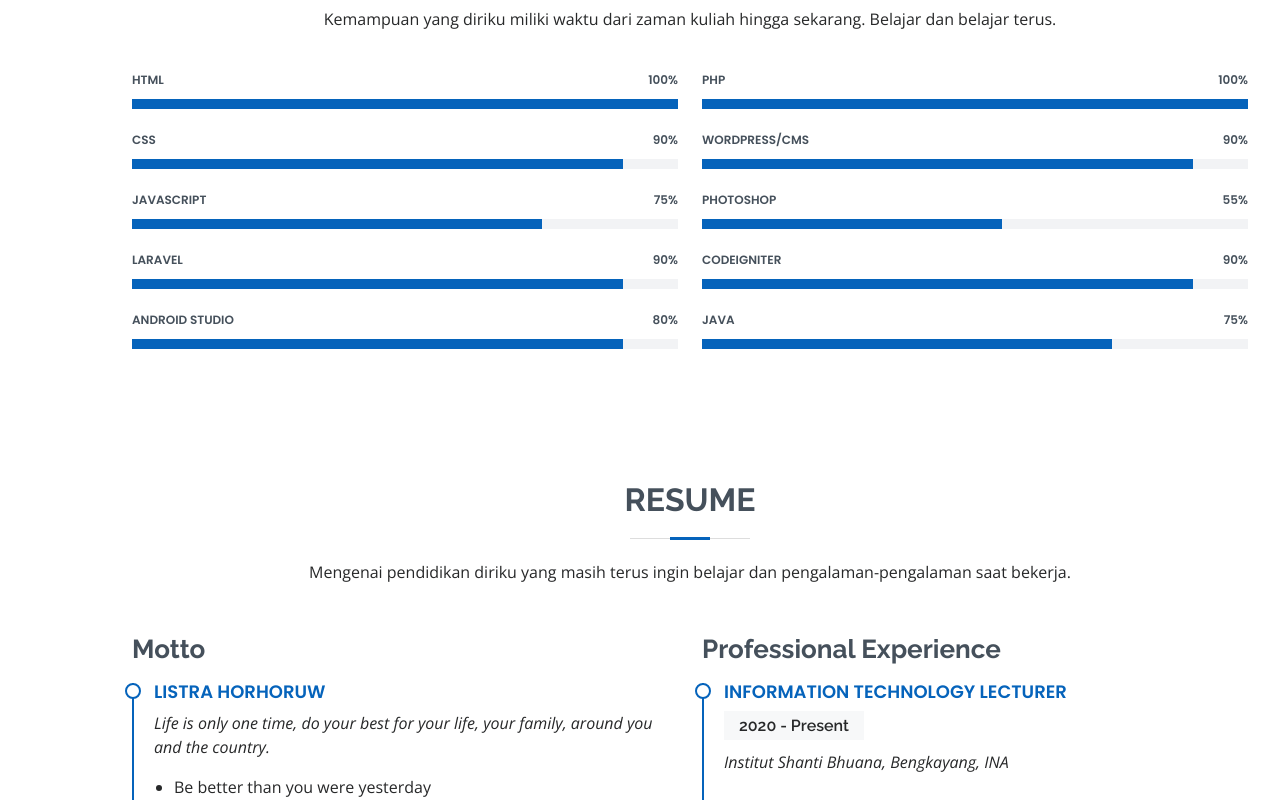
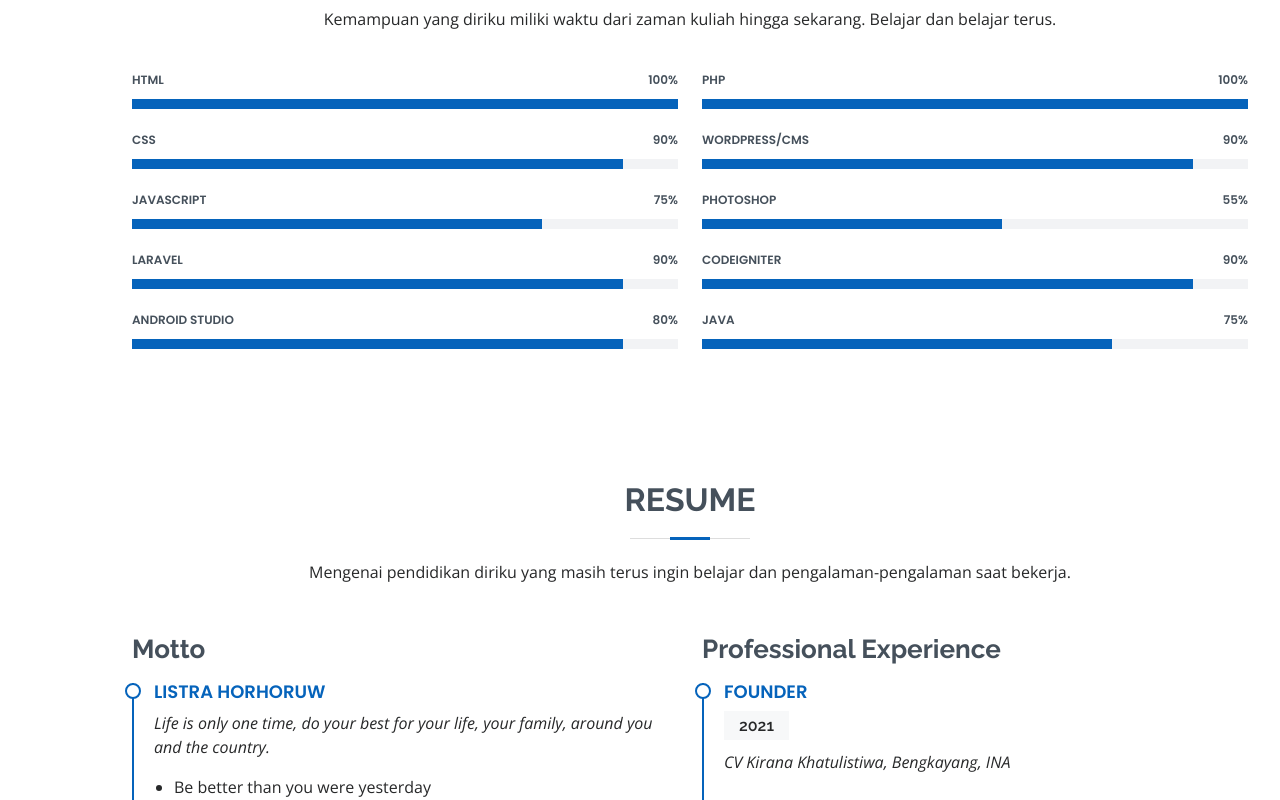
Before and after one commit to listra1321/listra.github.io, a plain HTML site: page index.html in a window 1280 px wide. Shown: the part 2000-2800 px from the top of the page. Drawn offline with nearby package versions, Linux system fonts and the light colour scheme.

Commit message:
Upload company
Upload company new

```diff
--- a/index.html
+++ b/index.html
@@ -255,7 +255,7 @@
 
             <h3 class="resume-title">Education</h3>
             <div class="resume-item">
-              <h4>Master of Cmputer Science</h4>
+              <h4>Master of Computer Science</h4>
               <h5>2013 - 2015</h5>
               <p><em>Universitas Budi Luhur, Jakarta Selatan, Indonesia</em></p>
             </div>
@@ -282,6 +282,11 @@
           </div>
           <div class="col-lg-6">
             <h3 class="resume-title">Professional Experience</h3>
+            <div class="resume-item">
+              <h4>Founder</h4>
+              <h5>2021</h5>
+              <p><em>CV Kirana Khatulistiwa, Bengkayang, INA </em></p>
+            </div>
             <div class="resume-item">
               <h4>Information Technology Lecturer</h4>
               <h5>2020 - Present</h5>
```
